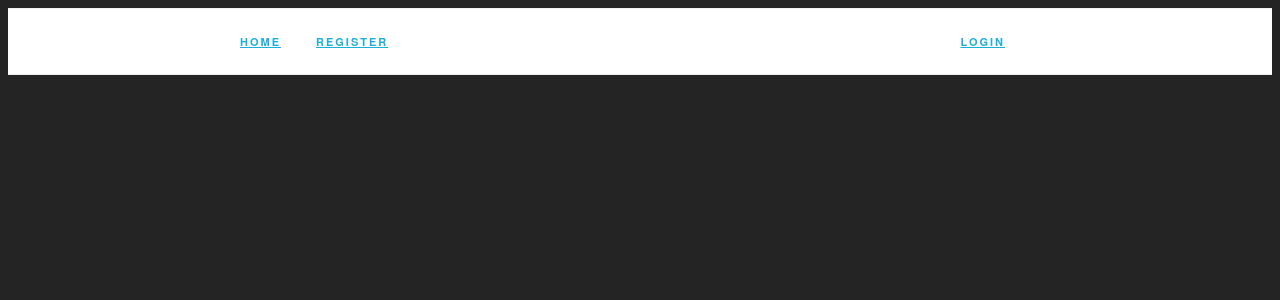
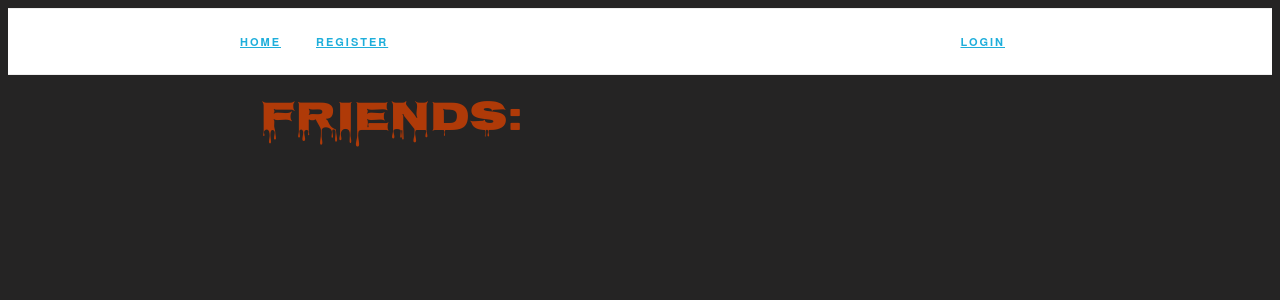
Before and after one commit to kmcquaid253/dev10-horror-show, a React (Create React App) app in the folder horror-show/client/: page /friends in a window 1280 px wide. Shown: the top 300 px of the page. Built offline with nearby package versions, Linux system fonts and the light colour scheme.

Commit message:
started Friends.js

```diff
--- a/horror-show/client/src/Friend/Friends.js
+++ b/horror-show/client/src/Friend/Friends.js
@@ -1,4 +1,10 @@
 function Friends(){
+
+    return(
+        <div className="container">
+            <h2>Friends:</h2>
+        </div>
+    );
 
 }
 
```
